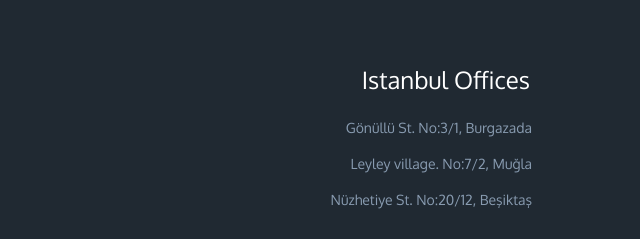
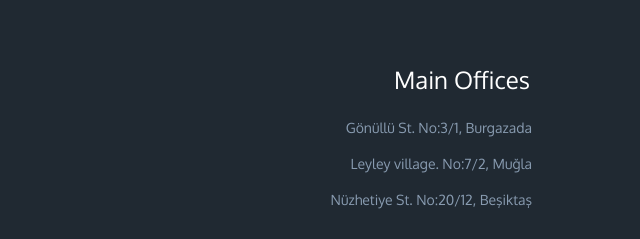
Before and after one commit to monoroutine/website, a plain HTML site: page docs/index.html in a window 1280 px wide. Shown: the part 1732-1971 px from the top of the page, 640-1280 px from the left. Drawn offline with nearby package versions, Linux system fonts and the light colour scheme.

Commit message:
offices renamed

```diff
--- a/docs/index.html
+++ b/docs/index.html
@@ -173,7 +173,7 @@
                     </div>
                     <ul class="footer-social-links list-reset">
 						<li class="office-title">
-							<span>Istanbul Offices</span>
+							<span>Main Offices</span>
 						</li>
                         <li>
                             <a href="#">
```
